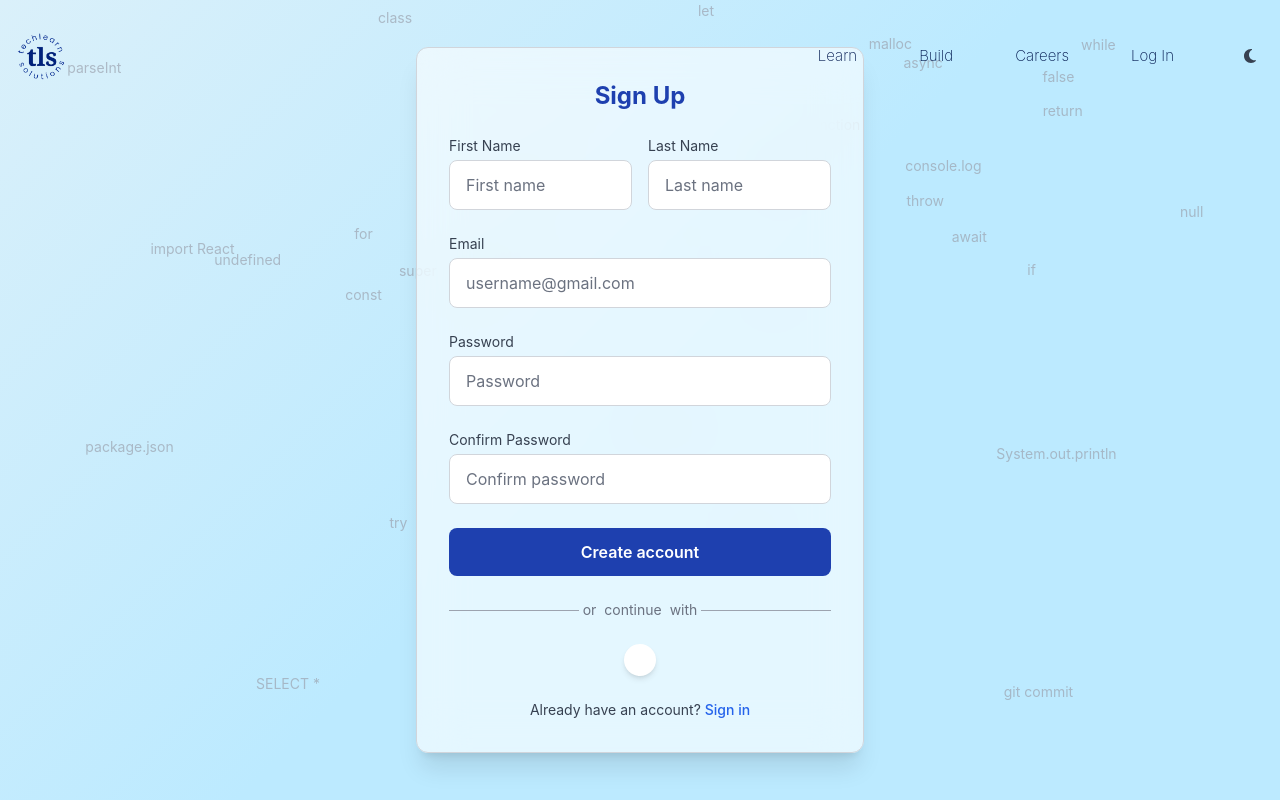
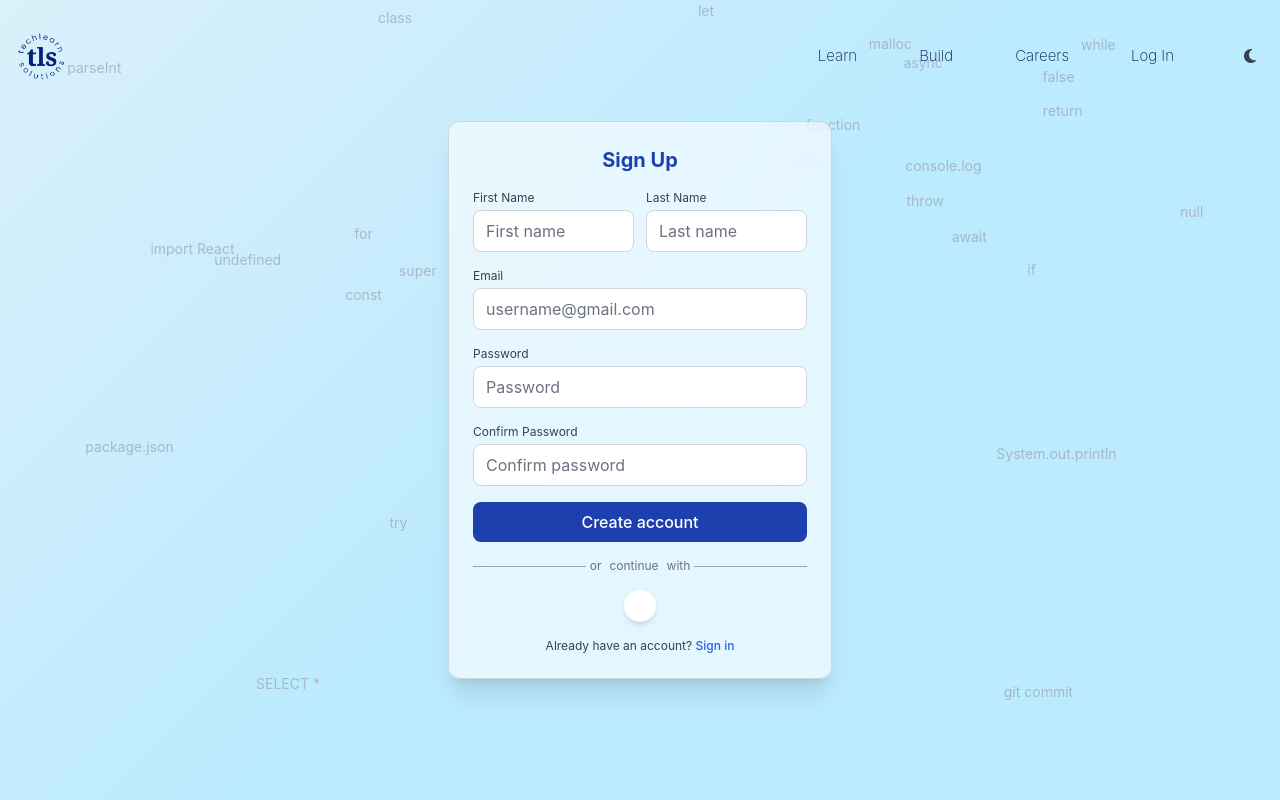
Before and after one commit to shrashti-19/techlearn-app, a React (Create React App) app in the folder frontend/: page /signup in a window 1280 px wide. Shown: the top 800 px of the page. Built offline with nearby package versions, Linux system fonts and the light colour scheme.

Commit message:
signup and login box size update

```diff
--- a/frontend/src/pages/auth/Login.jsx
+++ b/frontend/src/pages/auth/Login.jsx
@@ -1,8 +1,8 @@
-import { useEffect, useState } from 'react';
+import { useEffect, useState, useCallback } from 'react';
 import { Link, useNavigate } from 'react-router-dom';
 import { useTheme } from '../../context/ThemeContext';
 import { login, googleLogin } from '../../api/authService';
-import { useCallback } from 'react';
+
 export default function Login() {
   const [formData, setFormData] = useState({ email: '', password: '' });
   const navigate = useNavigate();
@@ -53,28 +53,27 @@ export default function Login() {
 
   return (
     <div className="flex items-center justify-center px-4 min-h-screen">
-      {/* Only add dark mode classes to the login box itself */}
-      <div className={`w-full max-w-md backdrop-blur-lg rounded-xl p-8 shadow-xl z-10
+      <div className={`w-full max-w-sm backdrop-blur-lg rounded-xl p-6 shadow-xl z-10 border
                       ${theme === 'dark' ?
                         'bg-gray-800/80 text-gray-100 border-gray-700' :
                         'bg-white/60 text-gray-900 border-gray-300'}`}>
 
-        <h2 className={`text-2xl font-bold mb-6 text-center ${theme === 'dark' ? 'text-blue-400' : 'text-blue-800'}`}>
+        <h2 className={`text-xl font-bold mb-4 text-center ${theme === 'dark' ? 'text-blue-400' : 'text-blue-800'}`}>
           Login
         </h2>
 
-        {error && <p className={`text-sm text-center mb-4 ${theme === 'dark' ? 'text-red-400' : 'text-red-600'}`}>
+        {error && <p className={`text-sm text-center mb-3 ${theme === 'dark' ? 'text-red-400' : 'text-red-600'}`}>
           {error}
         </p>}
 
-        <form onSubmit={handleSubmit} className="space-y-6">
+        <form onSubmit={handleSubmit} className="space-y-4">
           <div>
-            <label className={`block text-sm mb-1 ${theme === 'dark' ? 'text-gray-300' : 'text-gray-700'}`}>
+            <label className={`block text-xs mb-1 ${theme === 'dark' ? 'text-gray-300' : 'text-gray-700'}`}>
               Email
             </label>
             <input
               type="email"
-              className={`w-full px-4 py-3 rounded-lg border focus:ring-2 focus:ring-blue-500
+              className={`w-full px-3 py-2 rounded-lg border focus:ring-2 focus:ring-blue-500
                         ${theme === 'dark' ?
                           'bg-gray-700 text-white border-gray-600' :
                           'bg-white text-gray-900 border-gray-300'}`}
@@ -84,14 +83,13 @@ export default function Login() {
             />
           </div>
 
-          {/* Password field with same theming */}
           <div>
-            <label className={`block text-sm mb-1 ${theme === 'dark' ? 'text-gray-300' : 'text-gray-700'}`}>
+            <label className={`block text-xs mb-1 ${theme === 'dark' ? 'text-gray-300' : 'text-gray-700'}`}>
               Password
             </label>
             <input
               type="password"
-              className={`w-full px-4 py-3 rounded-lg border focus:ring-2 focus:ring-blue-500
+              className={`w-full px-3 py-2 rounded-lg border focus:ring-2 focus:ring-blue-500
                         ${theme === 'dark' ?
                           'bg-gray-700 text-white border-gray-600' :
                           'bg-white text-gray-900 border-gray-300'}`}
@@ -101,13 +99,13 @@ export default function Login() {
             />
           </div>
 
-          <div className={`text-center text-sm cursor-pointer ${theme === 'dark' ? 'text-blue-400' : 'text-blue-600'} hover:underline`}>
+          <div className={`text-center text-xs cursor-pointer ${theme === 'dark' ? 'text-blue-400' : 'text-blue-600'} hover:underline`}>
             Forgot Password?
           </div>
 
           <button
             type="submit"
-            className={`w-full font-semibold py-3 px-4 rounded-lg transition-colors
+            className={`w-full font-medium py-2 px-4 rounded-lg transition-colors
                       ${theme === 'dark' ?
                         'bg-blue-600 hover:bg-blue-500 text-white' :
                         'bg-blue-800 hover:bg-blue-700 text-white'}`}
@@ -115,22 +113,22 @@ export default function Login() {
             Sign in
           </button>
 
-          <div className={`flex items-center justify-center my-4 ${theme === 'dark' ? 'text-gray-400' : 'text-gray-500'}`}>
+          <div className={`flex items-center justify-center my-3 ${theme === 'dark' ? 'text-gray-400' : 'text-gray-500'}`}>
             <span className={`border-t w-full ${theme === 'dark' ? 'border-gray-600' : 'border-gray-400'}`}></span>
-            <span className="px-1 text-sm">or</span>
-            <span className="px-1 text-sm">continue</span>
-            <span className="px-1 text-sm">with</span>
+            <span className="px-1 text-xs">or</span>
+            <span className="px-1 text-xs">continue</span>
+            <span className="px-1 text-xs">with</span>
             <span className={`border-t w-full ${theme === 'dark' ? 'border-gray-600' : 'border-gray-400'}`}></span>
           </div>
 
-          <div className="flex justify-center mt-4">
-            <div className={`rounded-full overflow-hidden w-10 h-10 shadow-md hover:shadow-lg transition-shadow flex items-center justify-center
+          <div className="flex justify-center">
+            <div className={`rounded-full overflow-hidden w-8 h-8 shadow-md hover:shadow-lg transition-shadow flex items-center justify-center
                            ${theme === 'dark' ? 'bg-gray-700' : 'bg-white'}`}>
               <div id="googleSignInDiv" className="w-10 h-10"></div>
             </div>
           </div>
 
-          <p className={`text-center mt-6 text-sm ${theme === 'dark' ? 'text-gray-300' : 'text-gray-700'}`}>
+          <p className={`text-center mt-4 text-xs ${theme === 'dark' ? 'text-gray-300' : 'text-gray-700'}`}>
             Don't have an account?{' '}
             <Link to="/signup" className={`font-medium hover:underline ${theme === 'dark' ? 'text-blue-400' : 'text-blue-600'}`}>
               Sign up for free
--- a/frontend/src/pages/auth/Signup.jsx
+++ b/frontend/src/pages/auth/Signup.jsx
@@ -1,8 +1,8 @@
-import { useEffect, useState } from 'react';
+import { useEffect, useState, useCallback } from 'react';
 import { Link, useNavigate } from 'react-router-dom';
 import { useTheme } from '../../context/ThemeContext';
-import { register, googleLogin } from '../../api/authService'; // Add these imports
-import { useCallback } from 'react';
+import { register, googleLogin } from '../../api/authService';
+
 export default function Signup() {
   const [formData, setFormData] = useState({
     firstName: '',
@@ -20,7 +20,6 @@ export default function Signup() {
     setFormData({ ...formData, [e.target.name]: e.target.value });
   };
 
-  // Updated form submission
   const handleSubmit = async (e) => {
     e.preventDefault();
     setError('');
@@ -46,7 +45,6 @@ export default function Signup() {
     }
   };
 
-  // Updated Google Sign-In
   const handleGoogleResponse = useCallback(async (response) => {
     try {
       const { data } = await googleLogin(response.credential);
@@ -55,7 +53,7 @@ export default function Signup() {
     } catch (err) {
       setError(err.response?.data?.message || "Google sign-up failed");
     }
-  },[navigate]);
+  }, [navigate]);
 
   useEffect(() => {
     const loadGoogleScript = () => {
@@ -77,7 +75,7 @@ export default function Signup() {
             {
               theme: theme === 'dark' ? 'filled_black' : 'outline',
               size: "large",
-              width: '300'
+              width: '250'
             }
           );
         }
@@ -87,44 +85,42 @@ export default function Signup() {
     if (!window.google) {
       loadGoogleScript();
     } else {
-      // Re-render if theme changes
       window.google.accounts.id.renderButton(
         document.getElementById("googleSignupDiv"),
         {
           theme: theme === 'dark' ? 'filled_black' : 'outline',
           size: "large",
-          width: '300'
+          width: '250'
         }
       );
     }
   }, [theme, handleGoogleResponse]);
 
-
   return (
     <div className="flex items-center justify-center px-4 min-h-screen">
-      <div className={`w-full max-w-md backdrop-blur-lg rounded-xl p-8 shadow-xl z-10 border
+      <div className={`w-full max-w-sm backdrop-blur-lg rounded-xl p-6 shadow-xl z-10 border
                       ${theme === 'dark' ?
                         'bg-gray-800/80 text-gray-100 border-gray-700' :
                         'bg-white/60 text-gray-900 border-gray-300'}`}>
 
-        <h2 className={`text-2xl font-bold mb-6 text-center ${theme === 'dark' ? 'text-blue-400' : 'text-blue-800'}`}>
+        <h2 className={`text-xl font-bold mb-4 text-center ${theme === 'dark' ? 'text-blue-400' : 'text-blue-800'}`}>
           Sign Up
         </h2>
 
-        {error && <p className={`text-sm text-center mb-4 ${theme === 'dark' ? 'text-red-400' : 'text-red-600'}`}>
+        {error && <p className={`text-sm text-center mb-3 ${theme === 'dark' ? 'text-red-400' : 'text-red-600'}`}>
           {error}
         </p>}
 
-        <form onSubmit={handleSubmit} className="space-y-6">
-          <div className="grid grid-cols-2 gap-4">
+        <form onSubmit={handleSubmit} className="space-y-4">
+          <div className="grid grid-cols-2 gap-3">
             <div>
-              <label className={`block text-sm mb-1 ${theme === 'dark' ? 'text-gray-300' : 'text-gray-700'}`}>
+              <label className={`block text-xs mb-1 ${theme === 'dark' ? 'text-gray-300' : 'text-gray-700'}`}>
                 First Name
               </label>
               <input
                 type="text"
                 name="firstName"
-                className={`w-full px-4 py-3 rounded-lg border focus:ring-2 focus:ring-blue-500
+                className={`w-full px-3 py-2 rounded-lg border focus:ring-2 focus:ring-blue-500
                             ${theme === 'dark' ?
                               'bg-gray-700 text-white border-gray-600' :
                               'bg-white text-gray-900 border-gray-300'}`}
@@ -134,13 +130,13 @@ export default function Signup() {
               />
             </div>
             <div>
-              <label className={`block text-sm mb-1 ${theme === 'dark' ? 'text-gray-300' : 'text-gray-700'}`}>
+              <label className={`block text-xs mb-1 ${theme === 'dark' ? 'text-gray-300' : 'text-gray-700'}`}>
                 Last Name
               </label>
               <input
                 type="text"
                 name="lastName"
-                className={`w-full px-4 py-3 rounded-lg border focus:ring-2 focus:ring-blue-500
+                className={`w-full px-3 py-2 rounded-lg border focus:ring-2 focus:ring-blue-500
                             ${theme === 'dark' ?
                               'bg-gray-700 text-white border-gray-600' :
                               'bg-white text-gray-900 border-gray-300'}`}
@@ -152,13 +148,13 @@ export default function Signup() {
           </div>
 
           <div>
-            <label className={`block text-sm mb-1 ${theme === 'dark' ? 'text-gray-300' : 'text-gray-700'}`}>
+            <label className={`block text-xs mb-1 ${theme === 'dark' ? 'text-gray-300' : 'text-gray-700'}`}>
               Email
             </label>
             <input
               type="email"
               name="email"
-              className={`w-full px-4 py-3 rounded-lg border focus:ring-2 focus:ring-blue-500
+              className={`w-full px-3 py-2 rounded-lg border focus:ring-2 focus:ring-blue-500
                           ${theme === 'dark' ?
                             'bg-gray-700 text-white border-gray-600' :
                             'bg-white text-gray-900 border-gray-300'}`}
@@ -169,13 +165,13 @@ export default function Signup() {
           </div>
 
           <div>
-            <label className={`block text-sm mb-1 ${theme === 'dark' ? 'text-gray-300' : 'text-gray-700'}`}>
+            <label className={`block text-xs mb-1 ${theme === 'dark' ? 'text-gray-300' : 'text-gray-700'}`}>
               Password
             </label>
             <input
               type="password"
               name="password"
-              className={`w-full px-4 py-3 rounded-lg border focus:ring-2 focus:ring-blue-500
+              className={`w-full px-3 py-2 rounded-lg border focus:ring-2 focus:ring-blue-500
                           ${theme === 'dark' ?
                             'bg-gray-700 text-white border-gray-600' :
                             'bg-white text-gray-900 border-gray-300'}`}
@@ -186,13 +182,13 @@ export default function Signup() {
           </div>
 
           <div>
-            <label className={`block text-sm mb-1 ${theme === 'dark' ? 'text-gray-300' : 'text-gray-700'}`}>
+            <label className={`block text-xs mb-1 ${theme === 'dark' ? 'text-gray-300' : 'text-gray-700'}`}>
               Confirm Password
             </label>
             <input
               type="password"
               name="confirmPassword"
-              className={`w-full px-4 py-3 rounded-lg border focus:ring-2 focus:ring-blue-500
+              className={`w-full px-3 py-2 rounded-lg border focus:ring-2 focus:ring-blue-500
                           ${theme === 'dark' ?
                             'bg-gray-700 text-white border-gray-600' :
                             'bg-white text-gray-900 border-gray-300'}`}
@@ -204,7 +200,7 @@ export default function Signup() {
 
           <button
             type="submit"
-            className={`w-full font-semibold py-3 px-4 rounded-lg transition-colors
+            className={`w-full font-medium py-2 px-4 rounded-lg transition-colors
                       ${theme === 'dark' ?
                         'bg-blue-600 hover:bg-blue-500 text-white' :
                         'bg-blue-800 hover:bg-blue-700 text-white'}`}
@@ -212,22 +208,22 @@ export default function Signup() {
             Create account
           </button>
 
-          <div className={`flex items-center justify-center my-4 ${theme === 'dark' ? 'text-gray-400' : 'text-gray-500'}`}>
+          <div className={`flex items-center justify-center my-3 ${theme === 'dark' ? 'text-gray-400' : 'text-gray-500'}`}>
             <span className={`border-t w-full ${theme === 'dark' ? 'border-gray-600' : 'border-gray-400'}`}></span>
-            <span className="px-1 text-sm">or</span>
-            <span className="px-1 text-sm">continue</span>
-            <span className="px-1 text-sm">with</span>
+            <span className="px-1 text-xs">or</span>
+            <span className="px-1 text-xs">continue</span>
+            <span className="px-1 text-xs">with</span>
             <span className={`border-t w-full ${theme === 'dark' ? 'border-gray-600' : 'border-gray-400'}`}></span>
           </div>
 
           <div className="flex justify-center mt-4">
-            <div className={`rounded-full overflow-hidden w-8 h-8 shadow-md hover:shadow-lg transition-shadow flex items-center justify-center
-                           ${theme === 'dark' ? 'bg-gray-700' : 'bg-white'}`}>
-              <div id="googleSignupDiv" className="w-10 h-10"></div>
-            </div>
-          </div>
+  <div className={`rounded-full overflow-hidden w-8 h-8 shadow-md hover:shadow-lg transition-shadow flex items-center justify-center
+                  ${theme === 'dark' ? 'bg-gray-700' : 'bg-white'}`}>
+    <div id="googleSignupDiv" className="w-10 h-10"></div>
+  </div>
+</div>
 
-          <p className={`text-center mt-6 text-sm ${theme === 'dark' ? 'text-gray-300' : 'text-gray-700'}`}>
+          <p className={`text-center mt-4 text-xs ${theme === 'dark' ? 'text-gray-300' : 'text-gray-700'}`}>
             Already have an account?{' '}
             <Link to="/login" className={`font-medium hover:underline ${theme === 'dark' ? 'text-blue-400' : 'text-blue-600'}`}>
               Sign in
```
